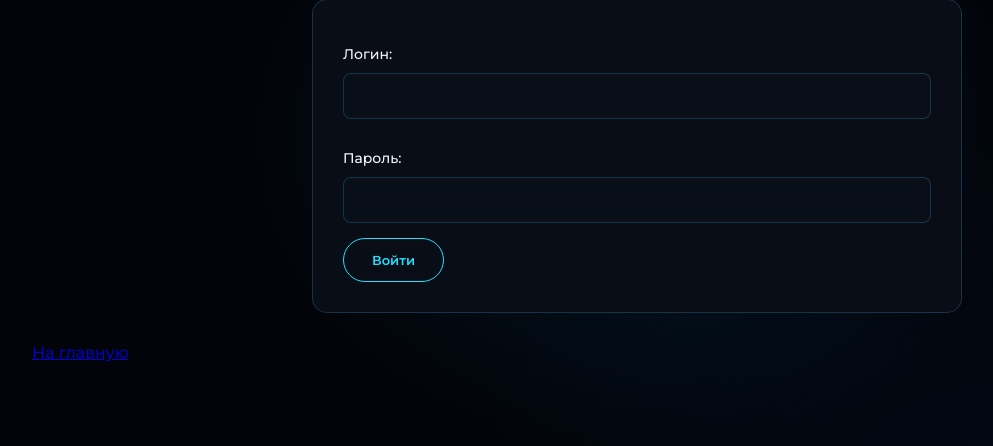
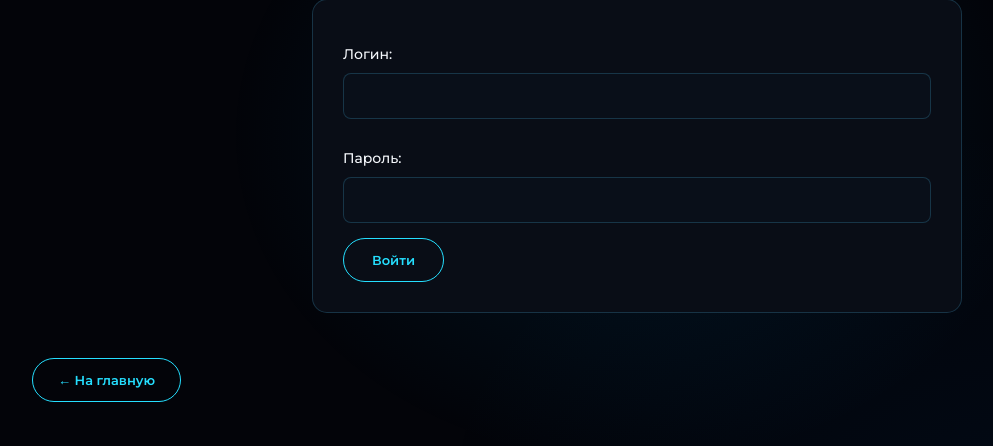
Before and after one commit to zhlbvas/Final-project-bknd, a Node server app: page /login in a window 1280 px wide. Shown: the part 145-591 px from the top of the page, without its empty margins (3-996 px from the left). Run offline with Node 20, Linux system fonts and the light colour scheme; some libraries are stand-ins or nearby versions.

Commit message:
upgraded login

```diff
--- a/project/public/css/style.css
+++ b/project/public/css/style.css
@@ -1643,3 +1643,33 @@ footer {
         font-size: 26px;
     }
 }
+
+/* ===== LOGIN BACK BUTTON ===== */
+
+.back-btn {
+    display: inline-flex;
+    align-items: center;
+    justify-content: center;
+
+    padding: 12px 25px;
+    margin-top: 15px;
+
+    border: 1px solid var(--blue);
+    border-radius: 35px;
+
+    background: transparent;
+    color: var(--blue) !important;
+
+    font-family: 'Montserrat', sans-serif;
+    font-size: 13px;
+    font-weight: 600;
+
+    text-decoration: none !important;
+    transition: 0.3s;
+}
+
+.back-btn:hover {
+    background: var(--blue);
+    color: #030409 !important;
+    box-shadow: 0 0 20px rgba(37, 223, 255, 0.35);
+}
--- a/project/views/login.ejs
+++ b/project/views/login.ejs
@@ -37,7 +37,7 @@
 
         </form>
 
-        <a href="/" class="back-link">На главную</a>
+        <a href="/" class="back-btn">← На главную</a>
     </main>
 
 </body>
```
